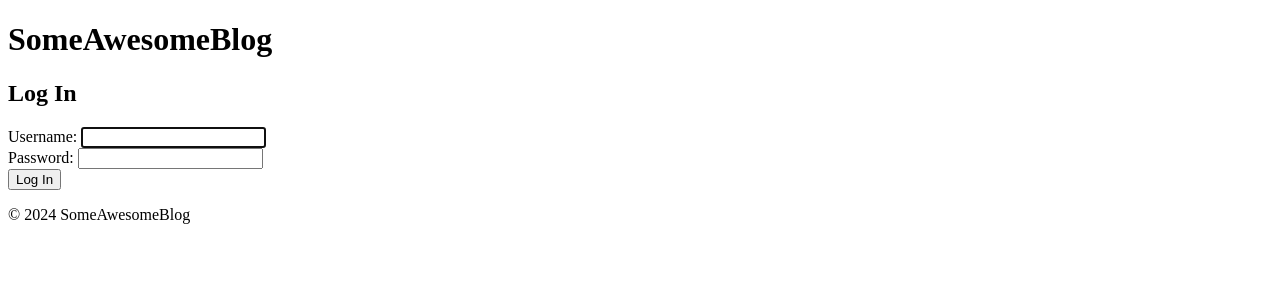
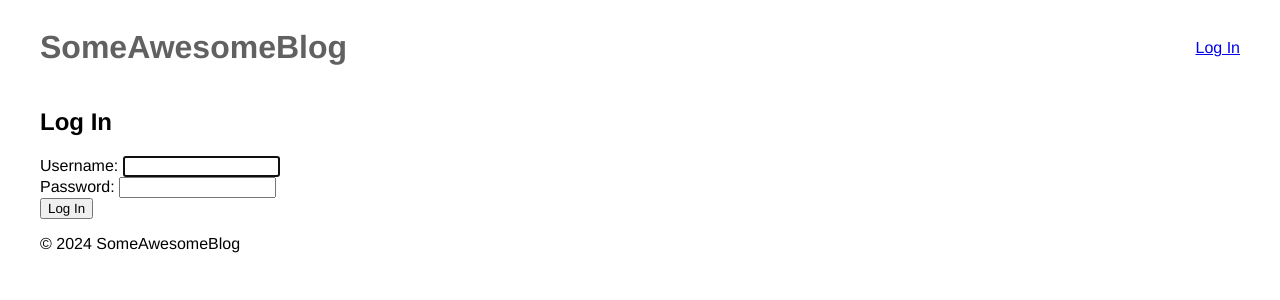
Before and after one commit to hshirov/python-course, a Django app: page /auth/login/ in a window 1280 px wide. Shown: the top 300 px of the page. Run offline with Django 5.2, Linux system fonts and the light colour scheme.

Commit message:
Add login / logout in header and add styles

```diff
--- a/django-basics/someawesomeblog/someawesomeblog/settings.py
+++ b/django-basics/someawesomeblog/someawesomeblog/settings.py
@@ -119,6 +119,10 @@ USE_TZ = True
 
 STATIC_URL = 'static/'
 
+STATICFILES_DIRS = [
+    BASE_DIR / "static",
+]
+
 # Default primary key field type
 # https://docs.djangoproject.com/en/5.0/ref/settings/#default-auto-field
 
--- /dev/null
+++ b/django-basics/someawesomeblog/static/css/style.css
@@ -0,0 +1,19 @@
+* {
+    font-family: 'Helvetica', 'Arial', sans-serif;
+}
+
+#container {
+    max-width: 1200px;
+    margin: auto;
+}
+
+header {
+    display: flex;
+    align-items: center;
+    justify-content: space-between;
+}
+
+.site-title a {
+    color: #616161;
+    text-decoration: none;
+}
--- a/django-basics/someawesomeblog/templates/base/base.html
+++ b/django-basics/someawesomeblog/templates/base/base.html
@@ -2,10 +2,24 @@
 <html>
     <head>
         <title>{% block title %}{% endblock %} | SomeAwesomeBlog</title>
+        {% load static %}
+        <link rel="stylesheet" type="text/css" href="{% static 'css/style.css' %}">
     </head>
     <body>
+        <div id="container">
             <header>
-            <h1>SomeAwesomeBlog</h1>
+                <h1 class="site-title">
+                    <a href="{% url 'home' %}">SomeAwesomeBlog</a>
+                </h1>
+
+                {% if user.is_authenticated %}
+                    <form method="post" action="{% url 'logout' %}">
+                        {% csrf_token %}
+                        <button type="submit">Log out</button>
+                    </form>
+                {% else %}
+                    <a href="{% url 'login' %}">Log In</a>
+                {% endif %}
             </header>
             <main>
                 {% block content %}{% endblock %}
@@ -13,5 +27,6 @@
             <footer>
                 <p>&copy; 2024 SomeAwesomeBlog</p>
             </footer>
+        </div>
     </body>
 </html>
```
Also changed, not shown: django-basics/someawesomeblog/blog/templates/blog/index.html (+1 -6 lines). Lines whose indentation alone changed are shown as unchanged.
